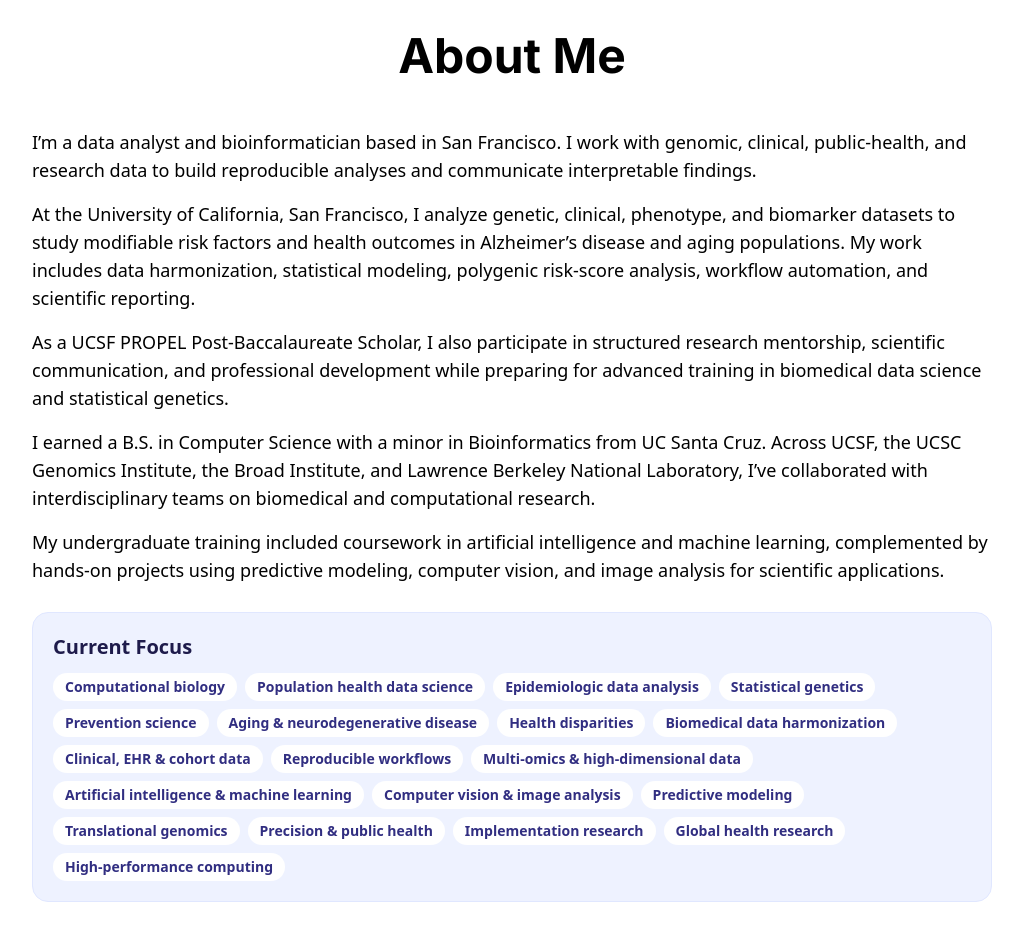
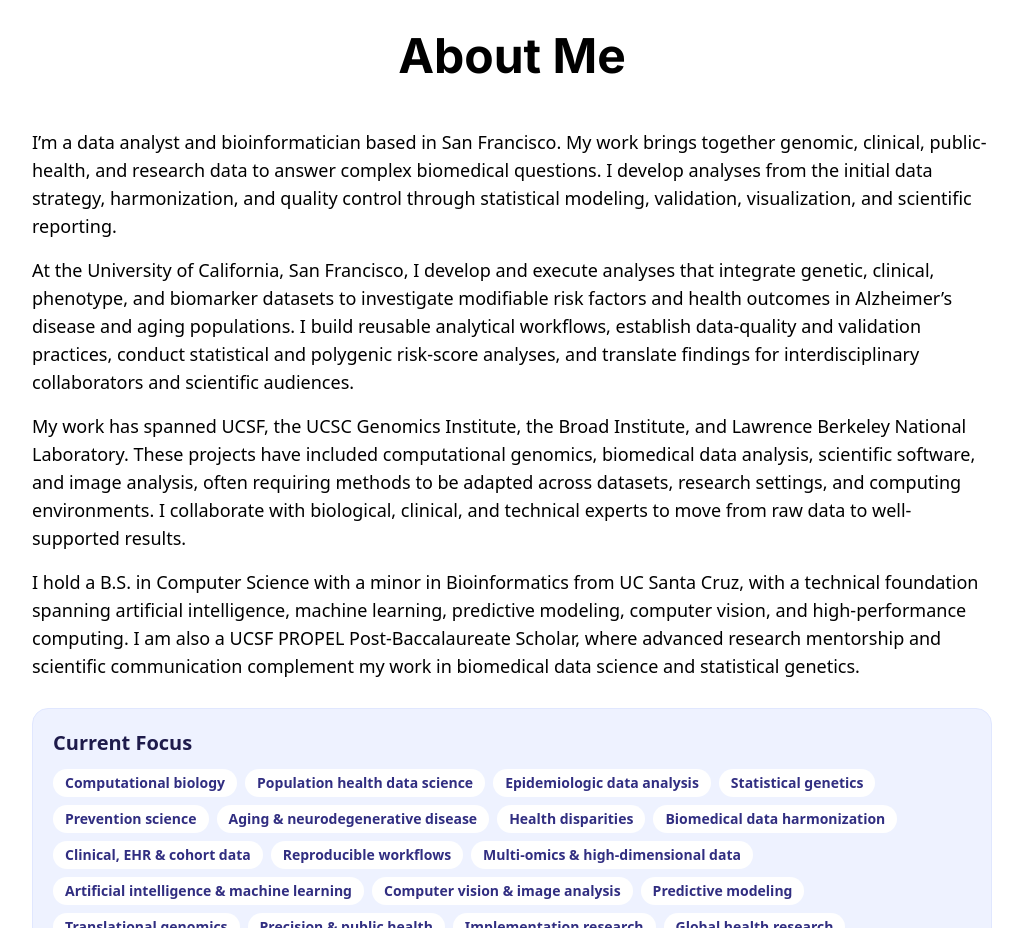
Before and after one commit to codewithrakshya/RakshyaSharma, a React (Create React App) app: page / in a window 1280 px wide. Shown: the part 880-1808 px from the top of the page, without its empty margins (128-1151 px from the left). Built offline with nearby package versions, Linux system fonts and the light colour scheme.

Commit message:
Strengthen professional About narrative

```diff
--- a/src/pages/About.js
+++ b/src/pages/About.js
@@ -75,36 +75,40 @@
             >
               <p className="mb-4">
                 I’m a data analyst and bioinformatician based in San Francisco.
-                I work with genomic, clinical, public-health, and research data
-                to build reproducible analyses and communicate interpretable
-                findings.
+                My work brings together genomic, clinical, public-health, and
+                research data to answer complex biomedical questions. I develop
+                analyses from the initial data strategy, harmonization, and
+                quality control through statistical modeling, validation,
+                visualization, and scientific reporting.
               </p>
               <p className="mb-4">
-                At the University of California, San Francisco, I analyze
-                genetic, clinical, phenotype, and biomarker datasets to study
-                modifiable risk factors and health outcomes in Alzheimer’s
-                disease and aging populations. My work includes data
-                harmonization, statistical modeling, polygenic risk-score
-                analysis, workflow automation, and scientific reporting.
+                At the University of California, San Francisco, I develop and
+                execute analyses that integrate genetic, clinical, phenotype,
+                and biomarker datasets to investigate modifiable risk factors
+                and health outcomes in Alzheimer’s disease and aging
+                populations. I build reusable analytical workflows, establish
+                data-quality and validation practices, conduct statistical and
+                polygenic risk-score analyses, and translate findings for
+                interdisciplinary collaborators and scientific audiences.
               </p>
               <p className="mb-4">
-                As a UCSF PROPEL Post-Baccalaureate Scholar, I also participate
-                in structured research mentorship, scientific communication,
-                and professional development while preparing for advanced
-                training in biomedical data science and statistical genetics.
+                My work has spanned UCSF, the UCSC Genomics Institute, the Broad
+                Institute, and Lawrence Berkeley National Laboratory. These
+                projects have included computational genomics, biomedical data
+                analysis, scientific software, and image analysis, often
+                requiring methods to be adapted across datasets, research
+                settings, and computing environments. I collaborate with
+                biological, clinical, and technical experts to move from raw
+                data to well-supported results.
               </p>
               <p className="mb-4">
-                I earned a B.S. in Computer Science with a minor in
-                Bioinformatics from UC Santa Cruz. Across UCSF, the UCSC
-                Genomics Institute, the Broad Institute, and Lawrence Berkeley
-                National Laboratory, I’ve collaborated with interdisciplinary
-                teams on biomedical and computational research.
-              </p>
-              <p className="mb-4">
-                My undergraduate training included coursework in artificial
-                intelligence and machine learning, complemented by hands-on
-                projects using predictive modeling, computer vision, and image
-                analysis for scientific applications.
+                I hold a B.S. in Computer Science with a minor in Bioinformatics
+                from UC Santa Cruz, with a technical foundation spanning
+                artificial intelligence, machine learning, predictive
+                modeling, computer vision, and high-performance computing. I am
+                also a UCSF PROPEL Post-Baccalaureate Scholar, where advanced
+                research mentorship and scientific communication complement my
+                work in biomedical data science and statistical genetics.
               </p>
               <div className="p-5 mt-3 border border-indigo-100 bg-indigo-50 rounded-2xl">
                 <h3 className="mb-3 text-xl font-bold text-indigo-950">
```
